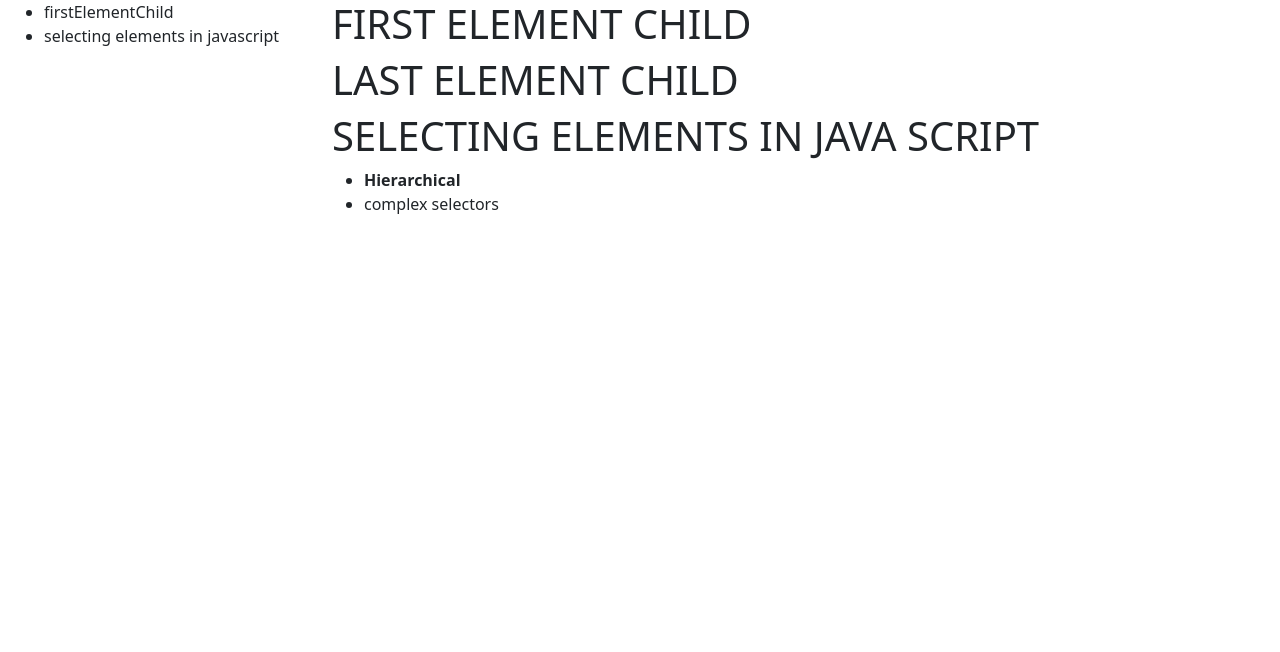
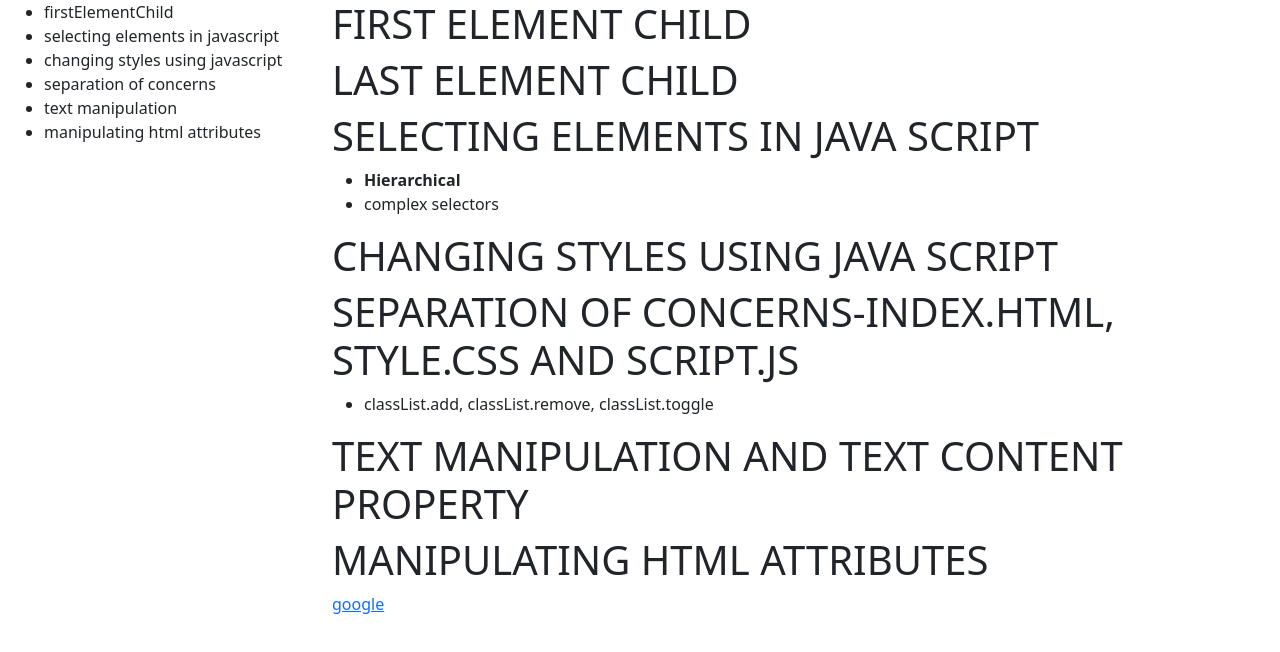
Before and after one commit to RyzenMu/11.THE-DOM, a plain HTML site: page index.html in a window 1280 px wide. Drawn offline with nearby package versions, Linux system fonts and the light colour scheme.

Commit message:
the dom completed

```diff
--- a/index.html
+++ b/index.html
@@ -15,6 +15,10 @@
         <ul>
             <li>firstElementChild</li>
             <li>selecting elements in javascript</li>
+            <li>changing styles using javascript</li>
+            <li>separation of concerns</li>
+            <li>text manipulation</li>
+            <li>manipulating html attributes</li>
         </ul>
         </div>
         <div class="col">
@@ -25,7 +29,14 @@
                 <li>Hierarchical </li>
                 <li>complex selectors</li>
             </ul>
-
+            <h1>CHANGING STYLES USING JAVA SCRIPT</h1>
+            <h1>SEPARATION OF CONCERNS-INDEX.HTML, STYLE.CSS AND SCRIPT.JS</h1>
+            <ul>
+                <li>classList.add, classList.remove, classList.toggle</li>
+            </ul>
+            <h1>TEXT MANIPULATION AND TEXT CONTENT PROPERTY</h1>
+            <h1>MANIPULATING HTML ATTRIBUTES</h1>
+            <a class="mu1" href="https://www.google.com" >google</a>
         </div>
     </div>
 </div>
--- a/main.js
+++ b/main.js
@@ -1 +1,9 @@
 document.querySelector('.selectingElements li').style.fontWeight = "bold";
+
+console.log(document.querySelector('a').attributes);
+
+console.log(document.querySelector('a').getAttribute('href'));
+console.log(document.querySelector('a').getAttribute('class'));
+
+document.querySelector('a').setAttribute("href", "https://bing.com");
+document.querySelector('a').setAttribute('class', "work1");
```
